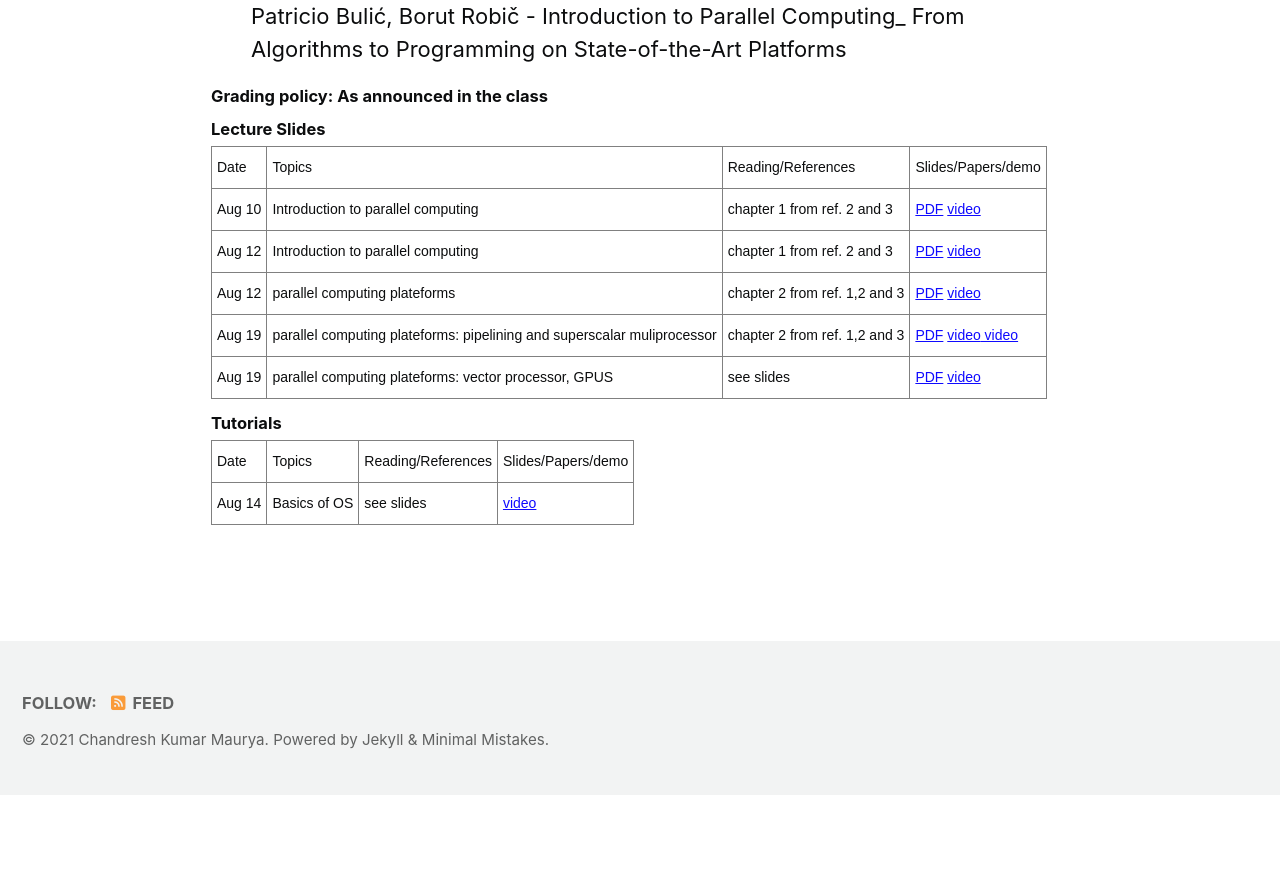
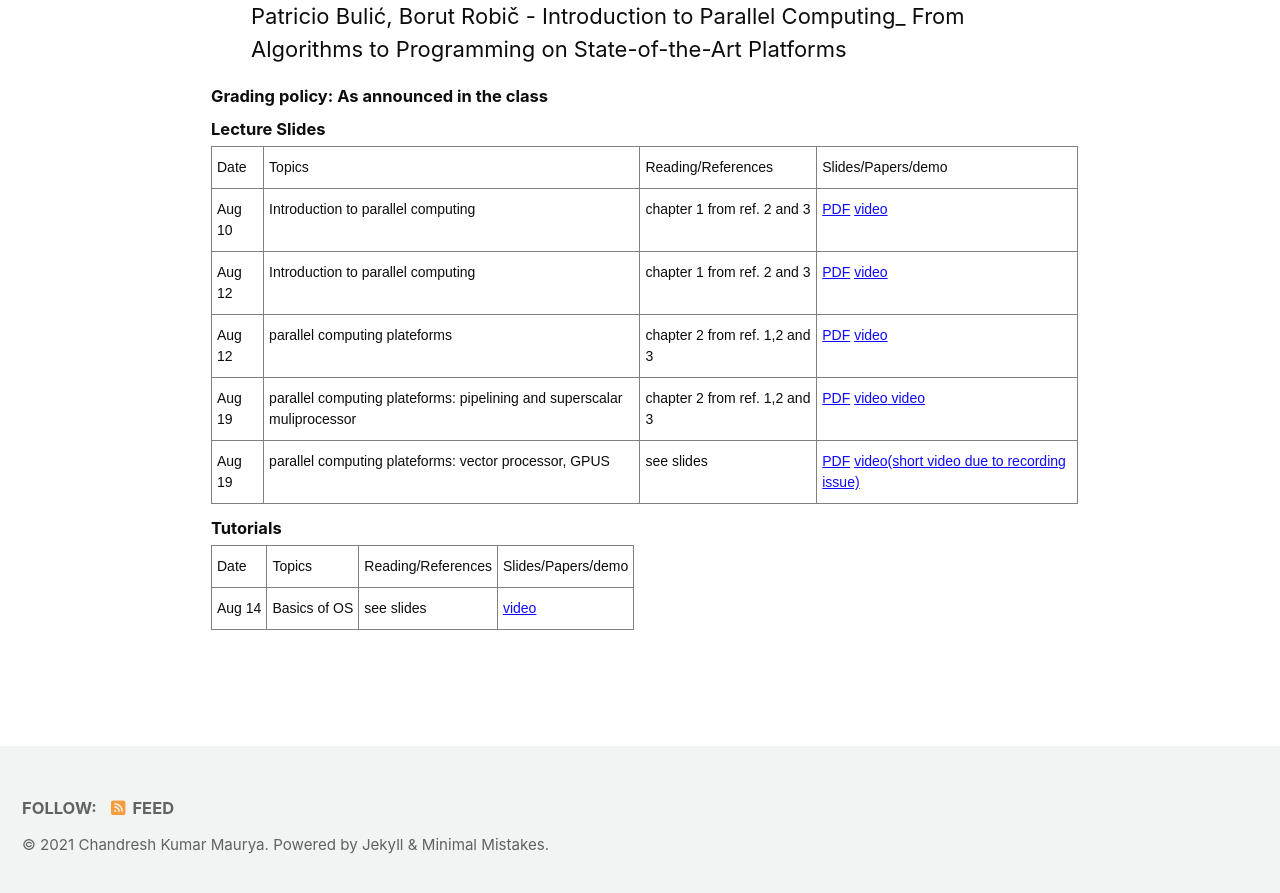
Before and after one commit to chandreshiit/oldsite, a Jekyll site: the page built from _pages/PC2021.md, in a window 1280 px wide and 900 px high, scrolled down 873 px. Shown: the top 893 px of the window. Built offline with Jekyll 4.4.1, drawn with Linux system fonts in a browser that asks for light colours; cached includes are drawn as plain includes; nearby versions of some CDN libraries; before the commit the page ends 1668 px from its top, so only the background shows below that.

Commit message:
added PC2021

```diff
--- a/_pages/PC2021.md
+++ b/_pages/PC2021.md
@@ -73,7 +73,7 @@ author_profile: false
     <td class="tg-0pky">Aug 19</td>
     <td class="tg-0pky">parallel computing plateforms: vector processor, GPUS</td>
     <td class="tg-0pky">see slides</td>
-        <td class="tg-0pky"> <a href="https://drive.google.com/file/d/1jmF1Pul6UeMH9JD3iTjEEkxwBT-iRihH/view?usp=sharing">PDF</a> <a href="https://drive.google.com/file/d/1qWEu1t6oQ1Nt3THurKu84qG5686XpZyE/view?usp=sharing"> video</a> </td>   </tr>
+        <td class="tg-0pky"> <a href="https://drive.google.com/file/d/1jmF1Pul6UeMH9JD3iTjEEkxwBT-iRihH/view?usp=sharing">PDF</a> <a href="https://drive.google.com/file/d/1qWEu1t6oQ1Nt3THurKu84qG5686XpZyE/view?usp=sharing"> video(short video due to recording issue)</a> </td>   </tr>
 </table>
 
 
```
